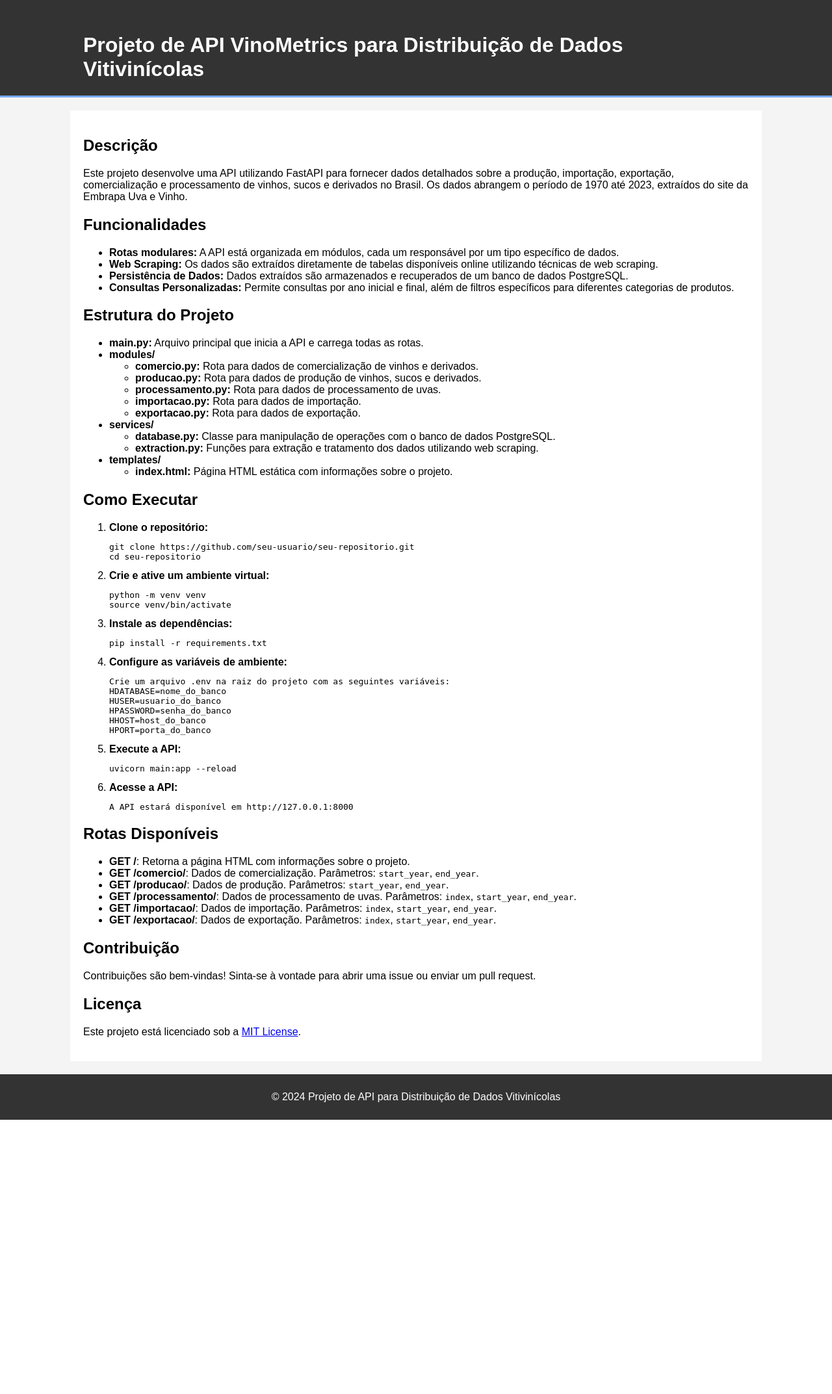
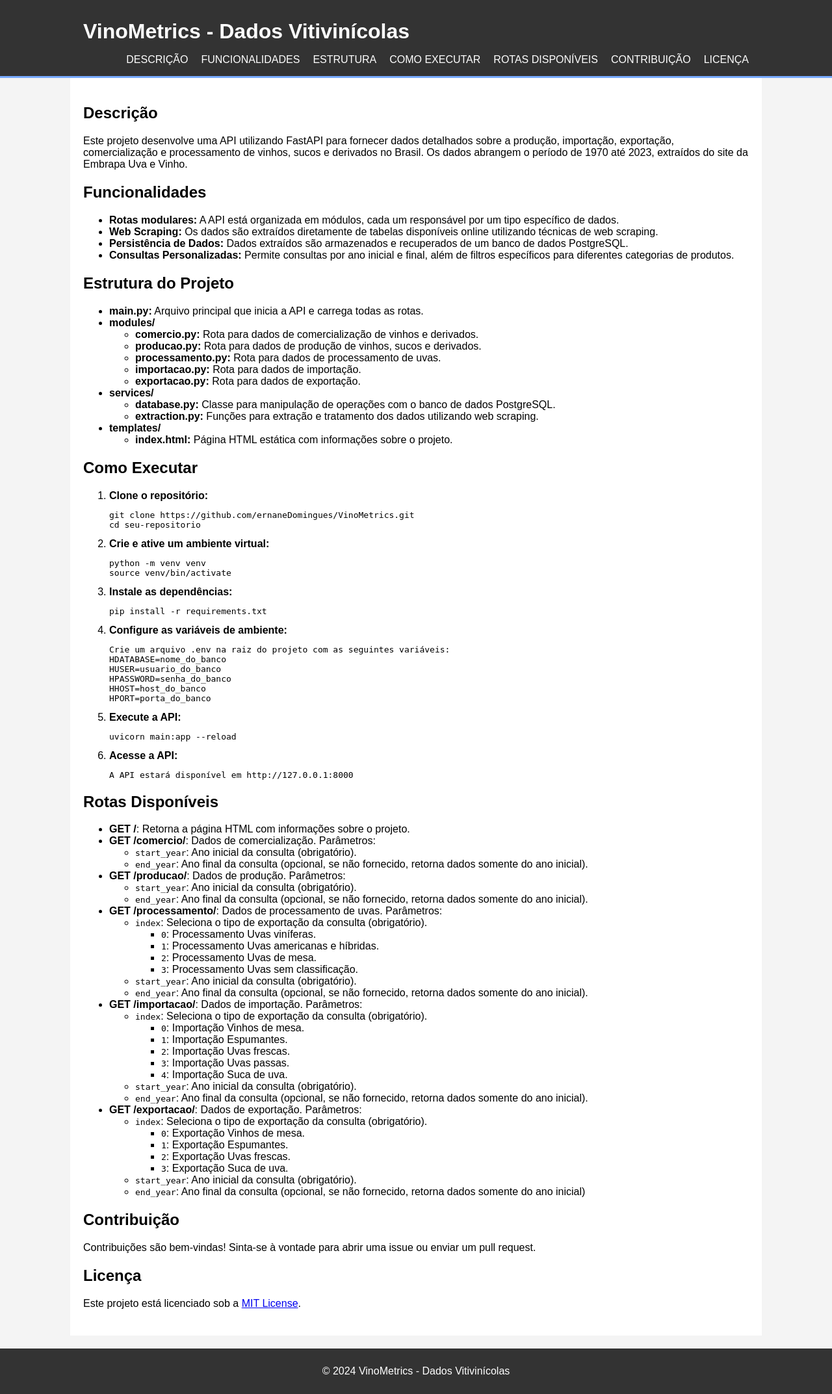
Before and after one commit to ernaneDomingues/VinoMetrics, a FastAPI app: page / in a window 1280 px wide. Shown: the whole page at 65% size. Before the commit the page ends 1723 px from the top, so only its background shows below. Run offline with FastAPI, Linux system fonts and the light colour scheme.

Commit message:
resolvendo o problema do site

```diff
--- a/main.py
+++ b/main.py
@@ -18,7 +18,7 @@ app = FastAPI(
 )
 
 # Mount static files directory
-# app.mount("/static", StaticFiles(directory="static"), name="static")
+app.mount("/static", StaticFiles(directory="static"), name="static")
 
 @app.post("/token")
 async def login_for_access_token(form_data: OAuth2PasswordRequestForm = Depends(), db: Session = Depends(get_db)):
@@ -46,5 +46,10 @@ app.include_router(exportacao.router, prefix="/exportacao", tags=["Exportação"
 
 @app.get("/", response_class=HTMLResponse)
 async def read_root():
-    with open("templates/index.html") as file:
+    """Rota principal
+
+    Carrega uma página HTML estática.
+    Com uma descrição do projeto e da API
+    """
+    with open("templates/index.html", encoding="utf-8") as file:
         return file.read()
--- a/modules/comercio.py
+++ b/modules/comercio.py
@@ -17,6 +17,12 @@ YEAR = datetime.now().year - 1
 
 @router.get("/")
 def get_comercio(start_year: int, end_year: int = None):
+    """
+    Retorna os dados de comercialização de vinhos e derivados no Brasil.
+
+    - **start_year**: Ano inicial da consulta (obrigatório).
+    - **end_year**: Ano final da consulta (opcional, se não fornecido, retorna dados somente do ano inicial).
+    """
     if end_year:
         if verify_url(URL_TEMPLATE[0].format(year=YEAR)):
             data = extract_table_all_data(URL_TEMPLATE[0], start_year, end_year)
--- a/modules/producao.py
+++ b/modules/producao.py
@@ -17,6 +17,12 @@ YEAR = datetime.now().year - 1
 
 @router.get("/")
 def get_producao(start_year: int, end_year: int = None):
+    """
+    Retorna os dados de produção de vinhos e derivados no Brasil.
+
+    - **start_year**: Ano inicial da consulta (obrigatório).
+    - **end_year**: Ano final da consulta (opcional, se não fornecido, retorna dados somente do ano inicial).
+    """
     if end_year:
         if verify_url(URL_TEMPLATE[0].format(year=YEAR)):
             data = extract_table_all_data(URL_TEMPLATE[0], start_year, end_year)
--- /dev/null
+++ b/static/styles.css
@@ -0,0 +1,68 @@
+:root {
+    --primary-color: #333;
+    --secondary-color: #77aaff;
+    --background-color: #f4f4f4;
+    --text-color: #fff;
+    --font-family: 'Arial', sans-serif;
+}
+
+body {
+    font-family: var(--font-family);
+    margin: 0;
+    padding: 0;
+    background-color: var(--background-color);
+}
+
+.container {
+    width: 80%;
+    margin: auto;
+    overflow: hidden;
+}
+
+header {
+    background: var(--primary-color);
+    color: var(--text-color);
+    padding-top: 30px;
+    min-height: 70px;
+    border-bottom: var(--secondary-color) 3px solid;
+}
+
+header h1 {
+    margin: 0;
+}
+
+header nav ul {
+    padding: 0;
+    list-style: none;
+    display: flex;
+    justify-content: flex-end;
+}
+
+header nav ul li {
+    margin-left: 20px;
+}
+
+header nav ul li a {
+    color: var(--text-color);
+    text-decoration: none;
+    text-transform: uppercase;
+    font-size: 16px;
+}
+
+main {
+    padding: 20px;
+    background: var(--text-color);
+    margin-top: 20px;
+}
+
+section {
+    margin-bottom: 20px;
+}
+
+footer {
+    background: var(--primary-color);
+    color: var(--text-color);
+    text-align: center;
+    padding: 10px 0;
+    margin-top: 20px;
+}
--- a/templates/index.html
+++ b/templates/index.html
@@ -1,74 +1,53 @@
 <!DOCTYPE html>
 <html lang="pt-BR">
+
 <head>
     <meta charset="UTF-8">
     <meta name="viewport" content="width=device-width, initial-scale=1.0">
-    <title>Projeto de API para Distribuição de Dados Vitivinícolas</title>
-    <style>
-        body {
-            font-family: Arial, sans-serif;
-            margin: 0;
-            padding: 0;
-            background-color: #f4f4f4;
-        }
-        .container {
-            width: 80%;
-            margin: auto;
-            overflow: hidden;
-        }
-        header {
-            background: #333;
-            color: #fff;
-            padding-top: 30px;
-            min-height: 70px;
-            border-bottom: #77aaff 3px solid;
-        }
-        header a {
-            color: #fff;
-            text-decoration: none;
-            text-transform: uppercase;
-            font-size: 16px;
-        }
-        header ul {
-            padding: 0;
-            list-style: none;
-        }
-        header li {
-            display: inline;
-            padding: 0 20px 0 20px;
-        }
-        .main {
-            padding: 20px;
-            background: #fff;
-            margin-top: 20px;
-        }
-        footer {
-            background: #333;
-            color: #fff;
-            text-align: center;
-            padding: 10px 0;
-            margin-top: 20px;
-        }
-    </style>
+    <title>VinoMetrics - Dados Vitivinícolas</title>
+    <link rel="stylesheet" href="/static/styles.css">
 </head>
+
 <body>
     <header>
         <div class="container">
-            <h1>Projeto de API VinoMetrics para Distribuição de Dados Vitivinícolas</h1>
+            <h1>VinoMetrics - Dados Vitivinícolas</h1>
+            <nav>
+                <ul>
+                    <li><a href="#descricao">Descrição</a></li>
+                    <li><a href="#funcionalidades">Funcionalidades</a></li>
+                    <li><a href="#estrutura">Estrutura</a></li>
+                    <li><a href="#execucao">Como Executar</a></li>
+                    <li><a href="#rotas">Rotas Disponíveis</a></li>
+                    <li><a href="#contribuicao">Contribuição</a></li>
+                    <li><a href="#licenca">Licença</a></li>
+                </ul>
+            </nav>
         </div>
     </header>
-    <div class="container main">
+    <main class="container">
+        <section id="descricao">
             <h2>Descrição</h2>
-        <p>Este projeto desenvolve uma API utilizando FastAPI para fornecer dados detalhados sobre a produção, importação, exportação, comercialização e processamento de vinhos, sucos e derivados no Brasil. Os dados abrangem o período de 1970 até 2023, extraídos do site da Embrapa Uva e Vinho.</p>
+            <p>Este projeto desenvolve uma API utilizando FastAPI para fornecer dados detalhados sobre a produção,
+                importação, exportação, comercialização e processamento de vinhos, sucos e derivados no Brasil. Os dados
+                abrangem o período de 1970 até 2023, extraídos do site da Embrapa Uva e Vinho.</p>
+        </section>
 
+        <section id="funcionalidades">
             <h2>Funcionalidades</h2>
             <ul>
-            <li><strong>Rotas modulares:</strong> A API está organizada em módulos, cada um responsável por um tipo específico de dados.</li>
-            <li><strong>Web Scraping:</strong> Os dados são extraídos diretamente de tabelas disponíveis online utilizando técnicas de web scraping.</li>
-            <li><strong>Persistência de Dados:</strong> Dados extraídos são armazenados e recuperados de um banco de dados PostgreSQL.</li>
-            <li><strong>Consultas Personalizadas:</strong> Permite consultas por ano inicial e final, além de filtros específicos para diferentes categorias de produtos.</li>
+                <li><strong>Rotas modulares:</strong> A API está organizada em módulos, cada um responsável por um tipo
+                    específico de dados.</li>
+                <li><strong>Web Scraping:</strong> Os dados são extraídos diretamente de tabelas disponíveis online
+                    utilizando técnicas de web scraping.</li>
+                <li><strong>Persistência de Dados:</strong> Dados extraídos são armazenados e recuperados de um banco de
+                    dados PostgreSQL.</li>
+                <li><strong>Consultas Personalizadas:</strong> Permite consultas por ano inicial e final, além de
+                    filtros específicos para diferentes categorias de produtos.</li>
             </ul>
+        </section>
 
+        <section id="estrutura">
             <h2>Estrutura do Projeto</h2>
             <ul>
                 <li><strong>main.py:</strong> Arquivo principal que inicia a API e carrega todas as rotas.</li>
@@ -83,8 +62,10 @@
                 </li>
                 <li><strong>services/</strong>
                     <ul>
-                    <li><strong>database.py:</strong> Classe para manipulação de operações com o banco de dados PostgreSQL.</li>
-                    <li><strong>extraction.py:</strong> Funções para extração e tratamento dos dados utilizando web scraping.</li>
+                        <li><strong>database.py:</strong> Classe para manipulação de operações com o banco de dados
+                            PostgreSQL.</li>
+                        <li><strong>extraction.py:</strong> Funções para extração e tratamento dos dados utilizando web
+                            scraping.</li>
                     </ul>
                 </li>
                 <li><strong>templates/</strong>
@@ -93,11 +74,13 @@
                     </ul>
                 </li>
             </ul>
+        </section>
 
+        <section id="execucao">
             <h2>Como Executar</h2>
             <ol>
                 <li><strong>Clone o repositório:</strong>
-                <pre><code>git clone https://github.com/seu-usuario/seu-repositorio.git
+                    <pre><code>git clone https://github.com/ernaneDomingues/VinoMetrics.git
 cd seu-repositorio</code></pre>
                 </li>
                 <li><strong>Crie e ative um ambiente virtual:</strong>
@@ -122,25 +105,88 @@ HPORT=porta_do_banco</code></pre>
                     <pre><code>A API estará disponível em http://127.0.0.1:8000</code></pre>
                 </li>
             </ol>
+        </section>
 
+        <section id="rotas">
             <h2>Rotas Disponíveis</h2>
             <ul>
                 <li><strong>GET /</strong>: Retorna a página HTML com informações sobre o projeto.</li>
-            <li><strong>GET /comercio/</strong>: Dados de comercialização. Parâmetros: <code>start_year</code>, <code>end_year</code>.</li>
-            <li><strong>GET /producao/</strong>: Dados de produção. Parâmetros: <code>start_year</code>, <code>end_year</code>.</li>
-            <li><strong>GET /processamento/</strong>: Dados de processamento de uvas. Parâmetros: <code>index</code>, <code>start_year</code>, <code>end_year</code>.</li>
-            <li><strong>GET /importacao/</strong>: Dados de importação. Parâmetros: <code>index</code>, <code>start_year</code>, <code>end_year</code>.</li>
-            <li><strong>GET /exportacao/</strong>: Dados de exportação. Parâmetros: <code>index</code>, <code>start_year</code>, <code>end_year</code>.</li>
+                <li><strong>GET /comercio/</strong>: Dados de comercialização. Parâmetros:
+                    <ul>
+                        <li><code>start_year</code>: Ano inicial da consulta (obrigatório).</li>
+                        <li><code>end_year</code>: Ano final da consulta (opcional, se não fornecido, retorna dados
+                            somente do ano inicial).</li>
                     </ul>
+                </li>
+                <li><strong>GET /producao/</strong>: Dados de produção. Parâmetros:
+                    <ul>
+                        <li><code>start_year</code>: Ano inicial da consulta (obrigatório).</li>
+                        <li><code>end_year</code>: Ano final da consulta (opcional, se não fornecido, retorna dados
+                            somente do ano inicial).</li>
+                    </ul>
+                </li>
+                <li><strong>GET /processamento/</strong>: Dados de processamento de uvas. Parâmetros:
+                    <ul>
+                        <li><code>index</code>: Seleciona o tipo de exportação da consulta (obrigatório).
+                            <ul>
+                                <li><code>0</code>: Processamento Uvas viníferas.</li>
+                                <li><code>1</code>: Processamento Uvas americanas e híbridas.</li>
+                                <li><code>2</code>: Processamento Uvas de mesa.</li>
+                                <li><code>3</code>: Processamento Uvas sem classificação.</li>
+                            </ul>
+                        </li>
+                        <li><code>start_year</code>: Ano inicial da consulta (obrigatório).</li>
+                        <li><code>end_year</code>: Ano final da consulta (opcional, se não fornecido, retorna dados
+                            somente do ano inicial).</li>
+                    </ul>
+                </li>
+                <li><strong>GET /importacao/</strong>: Dados de importação. Parâmetros:
+                    <ul>
+                        <li><code>index</code>: Seleciona o tipo de exportação da consulta (obrigatório).
+                            <ul>
+                                <li><code>0</code>: Importação Vinhos de mesa.</li>
+                                <li><code>1</code>: Importação Espumantes.</li>
+                                <li><code>2</code>: Importação Uvas frescas.</li>
+                                <li><code>3</code>: Importação Uvas passas.</li>
+                                <li><code>4</code>: Importação Suca de uva.</li>
+                            </ul>
+                        </li>
+                        <li><code>start_year</code>: Ano inicial da consulta (obrigatório).</li>
+                        <li><code>end_year</code>: Ano final da consulta (opcional, se não fornecido, retorna dados
+                            somente do ano inicial).</li>
+                    </ul>
+                </li>
+                <li><strong>GET /exportacao/</strong>: Dados de exportação. Parâmetros:
+                    <ul>
+                        <li><code>index</code>: Seleciona o tipo de exportação da consulta (obrigatório).
+                            <ul>
+                                <li><code>0</code>: Exportação Vinhos de mesa.</li>
+                                <li><code>1</code>: Exportação Espumantes.</li>
+                                <li><code>2</code>: Exportação Uvas frescas.</li>
+                                <li><code>3</code>: Exportação Suca de uva.</li>
+                            </ul>
+                        </li>
+                        <li><code>start_year</code>: Ano inicial da consulta (obrigatório).</li>
+                        <li><code>end_year</code>: Ano final da consulta (opcional, se não fornecido, retorna dados
+                            somente do ano inicial) </li>
+                    </ul>
+                </li>
+            </ul>
+        </section>
 
+        <section id="contribuicao">
             <h2>Contribuição</h2>
             <p>Contribuições são bem-vindas! Sinta-se à vontade para abrir uma issue ou enviar um pull request.</p>
+        </section>
 
+        <section id="licenca">
             <h2>Licença</h2>
             <p>Este projeto está licenciado sob a <a href="LICENSE">MIT License</a>.</p>
-    </div>
+        </section>
+    </main>
     <footer>
-        <p>© 2024 Projeto de API para Distribuição de Dados Vitivinícolas</p>
+        <p>© 2024 VinoMetrics - Dados Vitivinícolas</p>
     </footer>
 </body>
+
 </html>
```
Also changed, not shown: modules/exportacao.py (+11 -0 lines), modules/importacao.py (+12 -0 lines), modules/processamento.py (+11 -0 lines), 1 other file. Lines whose indentation alone changed are shown as unchanged.
